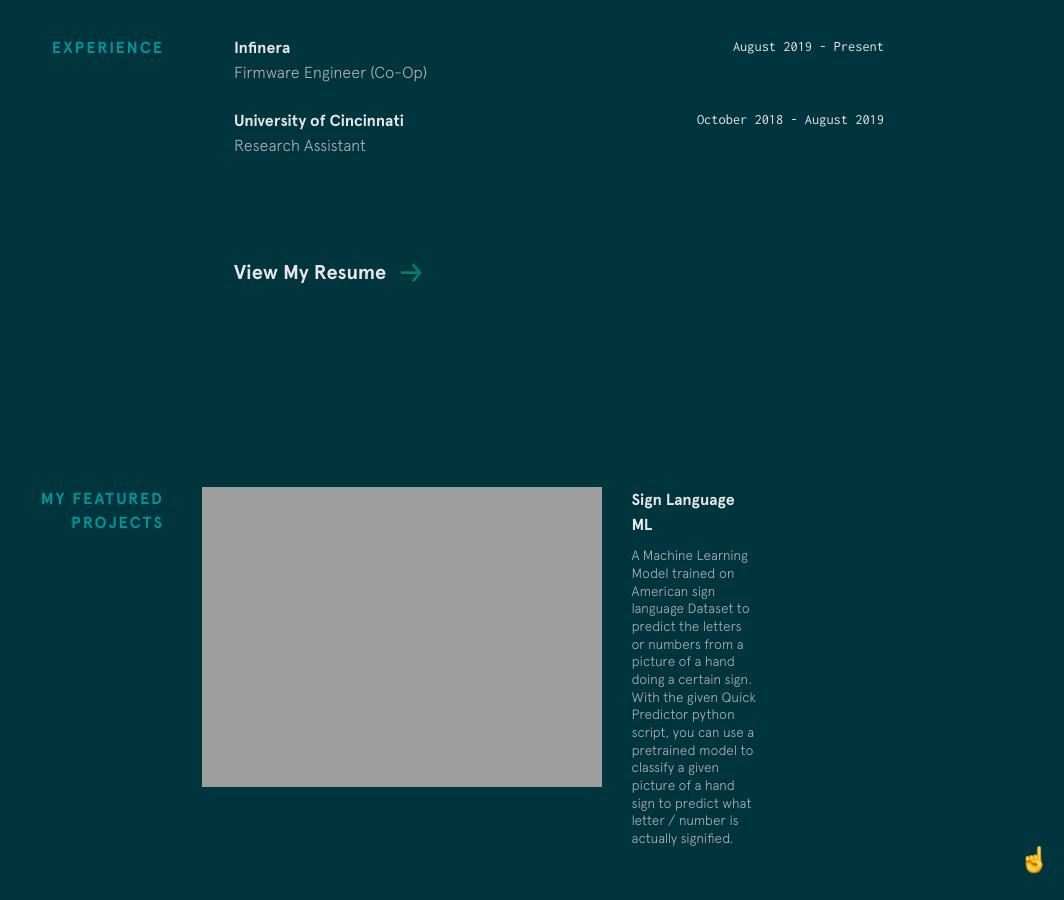
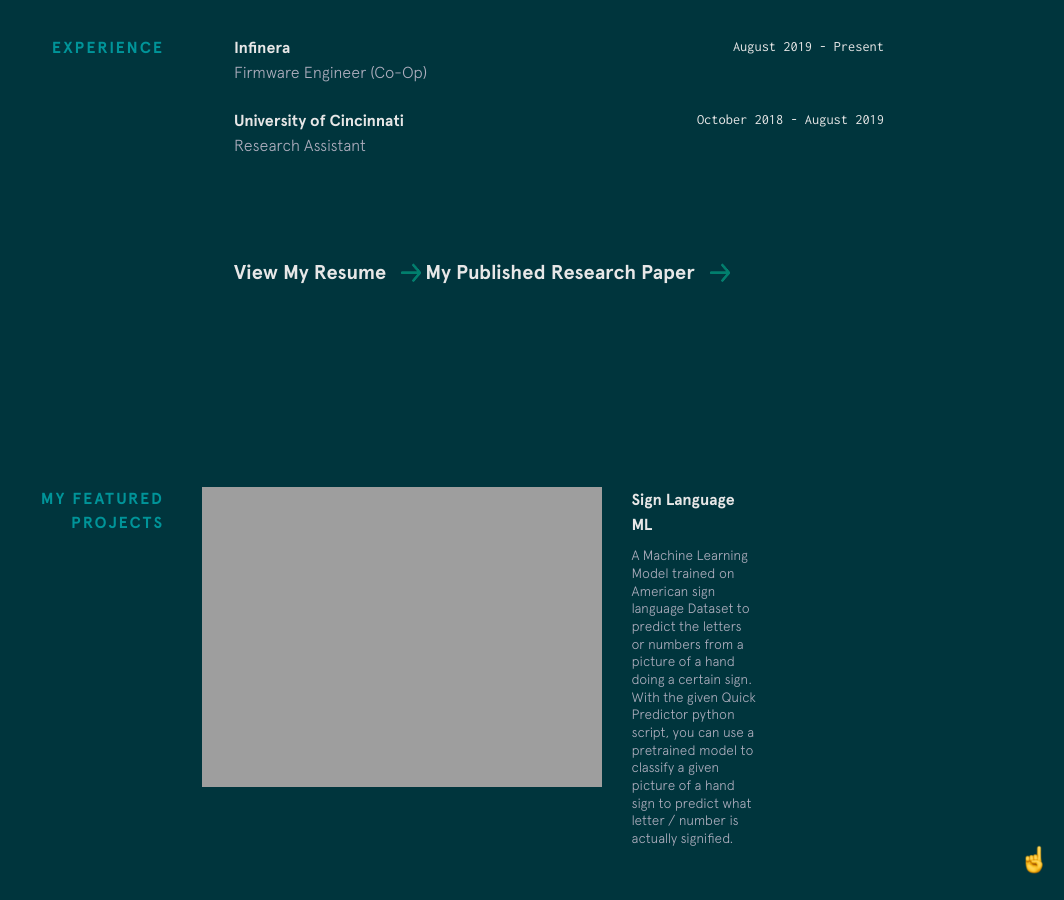
Before and after one commit to mareep-raljodid/portfolio, a Jekyll site: the page built from index.html, in a window 1280 px wide and 900 px high, scrolled down 1833 px. Shown: the whole window, without its empty margins (216-1280 px from the left). Built offline with Jekyll 4.4.1, drawn with Linux system fonts in a browser that asks for light colours; nearby versions of some CDN libraries.

Commit message:
added paper

```diff
--- a/_includes/experience.html
+++ b/_includes/experience.html
@@ -16,5 +16,6 @@
     </div>
 
     <a href="{{site.resume}}" target="_blank" class="arrow-link">View My Resume</a>
+    <a href="https://scholar.google.com/scholar?hl=en&as_sdt=0%2C36&q=Enhancing+Smart+Home+Security+using+Co-Monitoring+of+IoT+Devices&btnG=" target="_blank" class="arrow-link">My Published Research Paper</a>
   </div>
 </section>
```
